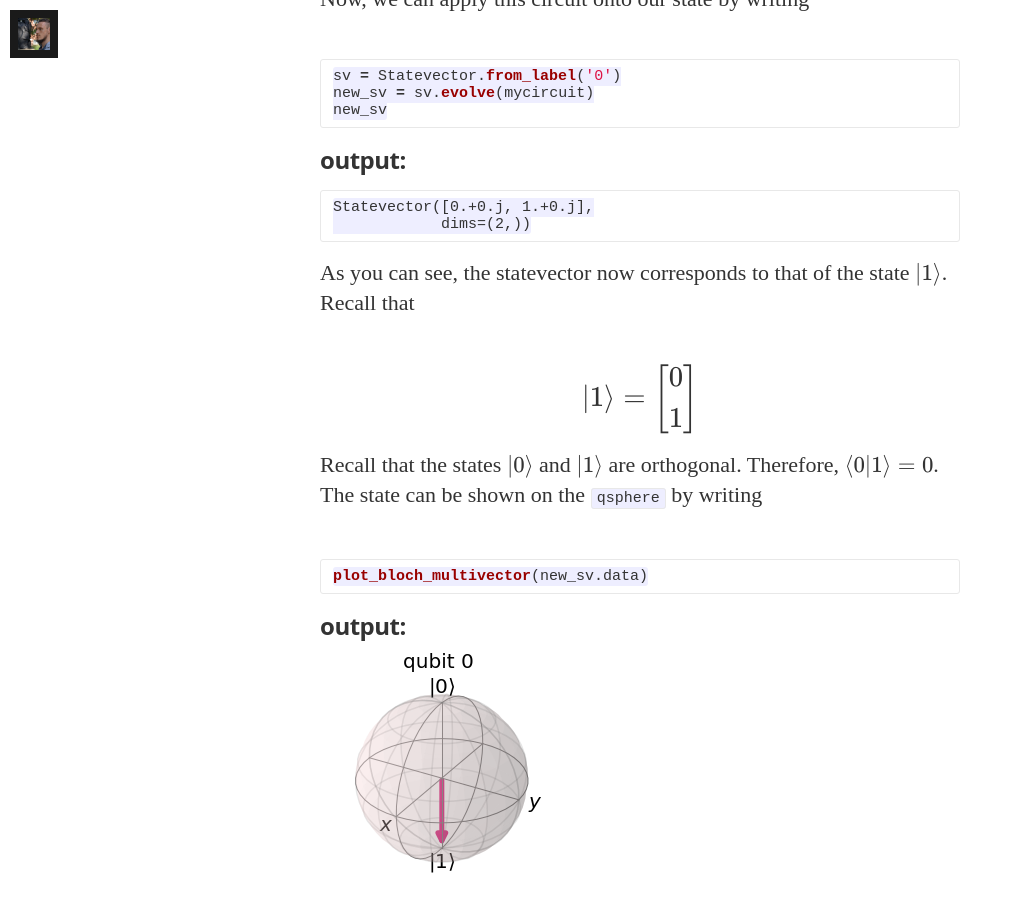
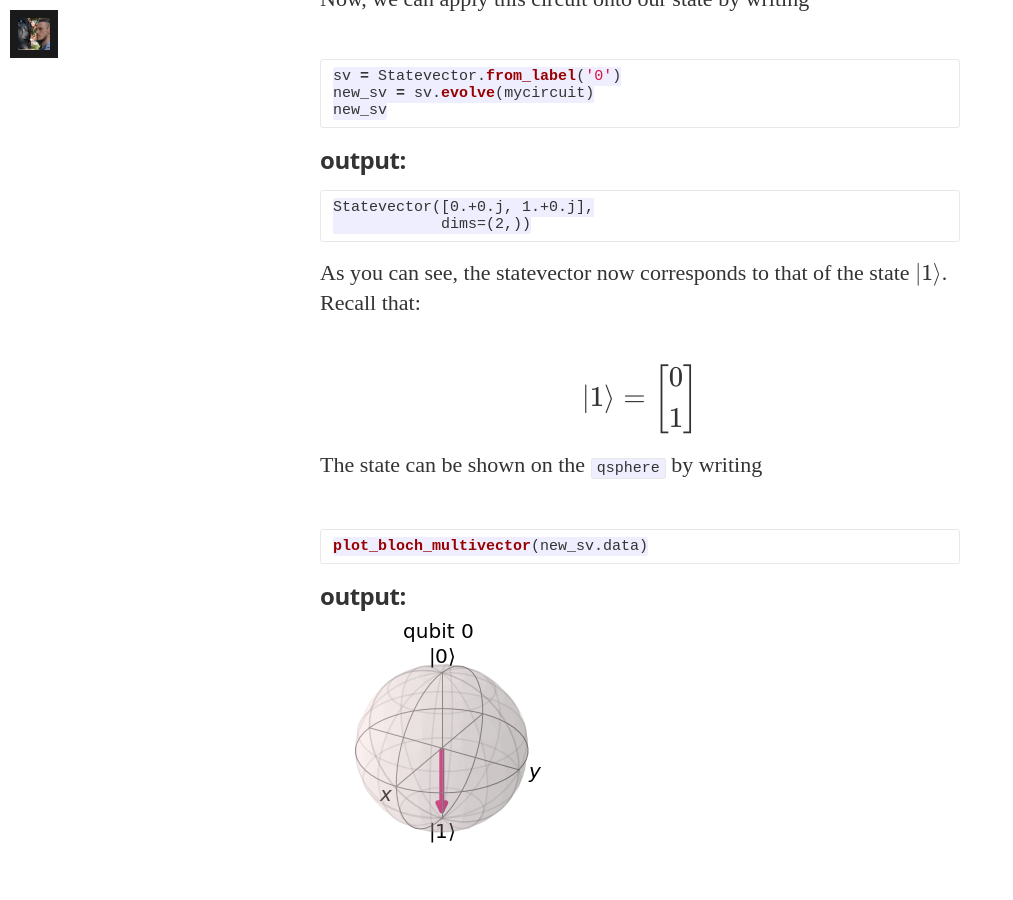
Before and after one commit to ManuNeuro/EmmanuelCalvet, a Jekyll site: the page built from _posts/2022-01-12-quantum-tuto-p1.md, in a window 1280 px wide and 900 px high, scrolled down 6517 px. Shown: the whole window, without its empty margins (0-1013 px from the left). Built offline with Jekyll 4.4.1, drawn with Linux system fonts in a browser that asks for light colours; nearby versions of some CDN libraries; some web fonts are replaced; formulas are drawn with MathJax 3; comment, search, counter and statistics services are not loaded.

Commit message:
Update 2022-01-12-quantum-tuto-p1.md

````diff
--- a/_posts/2022-01-12-quantum-tuto-p1.md
+++ b/_posts/2022-01-12-quantum-tuto-p1.md
@@ -248,11 +248,11 @@ Statevector([0.+0.j, 1.+0.j],
 ```
 
 
-As you can see, the statevector now corresponds to that of the state $\vert1\rangle$. Recall that
+As you can see, the statevector now corresponds to that of the state $\vert1\rangle$. Recall that:
 
 $$\LARGE \vert1\rangle = \begin{bmatrix}0\\1\end{bmatrix}$$
 
-Recall that the states $\vert0\rangle$ and $\vert 1\rangle$ are orthogonal. Therefore, $\langle 0\vert 1\rangle = 0$. The state can be shown on the `qsphere` by writing
+The state can be shown on the `qsphere` by writing
 
 
 ```python
````
